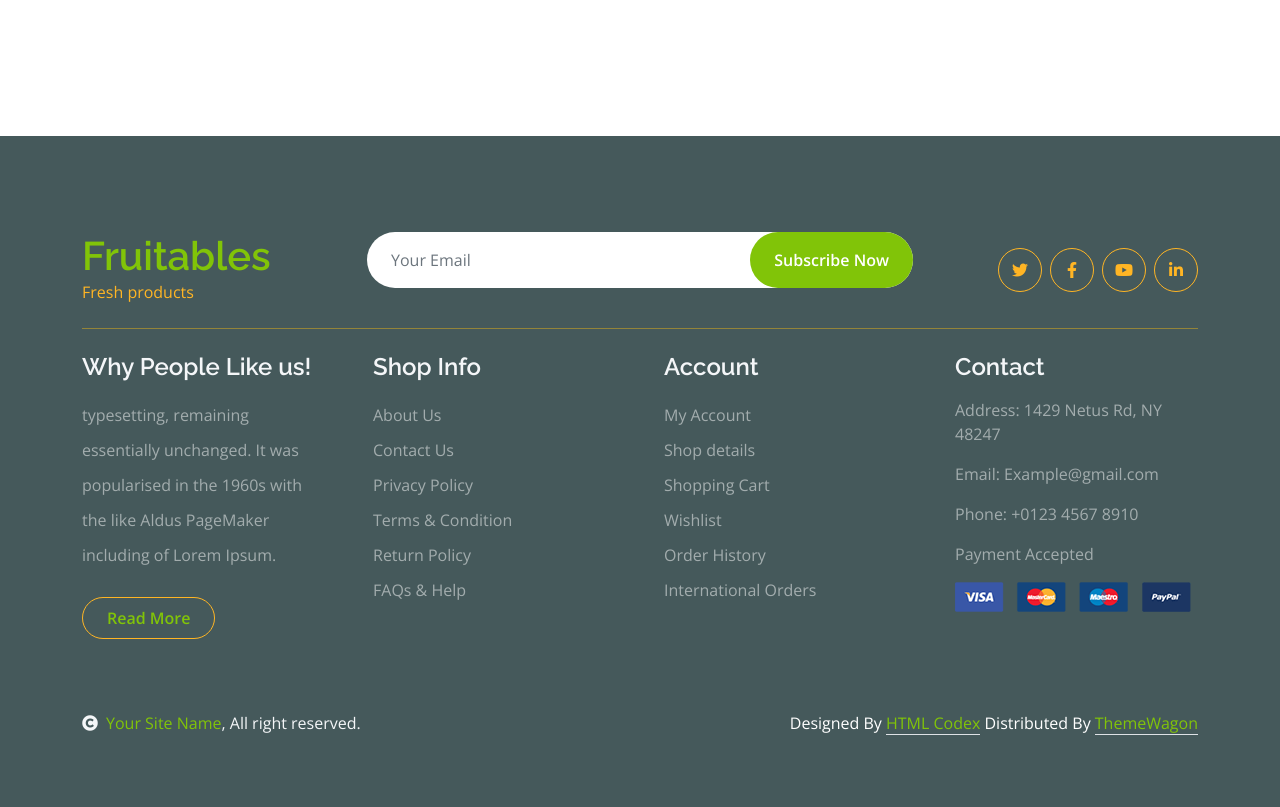
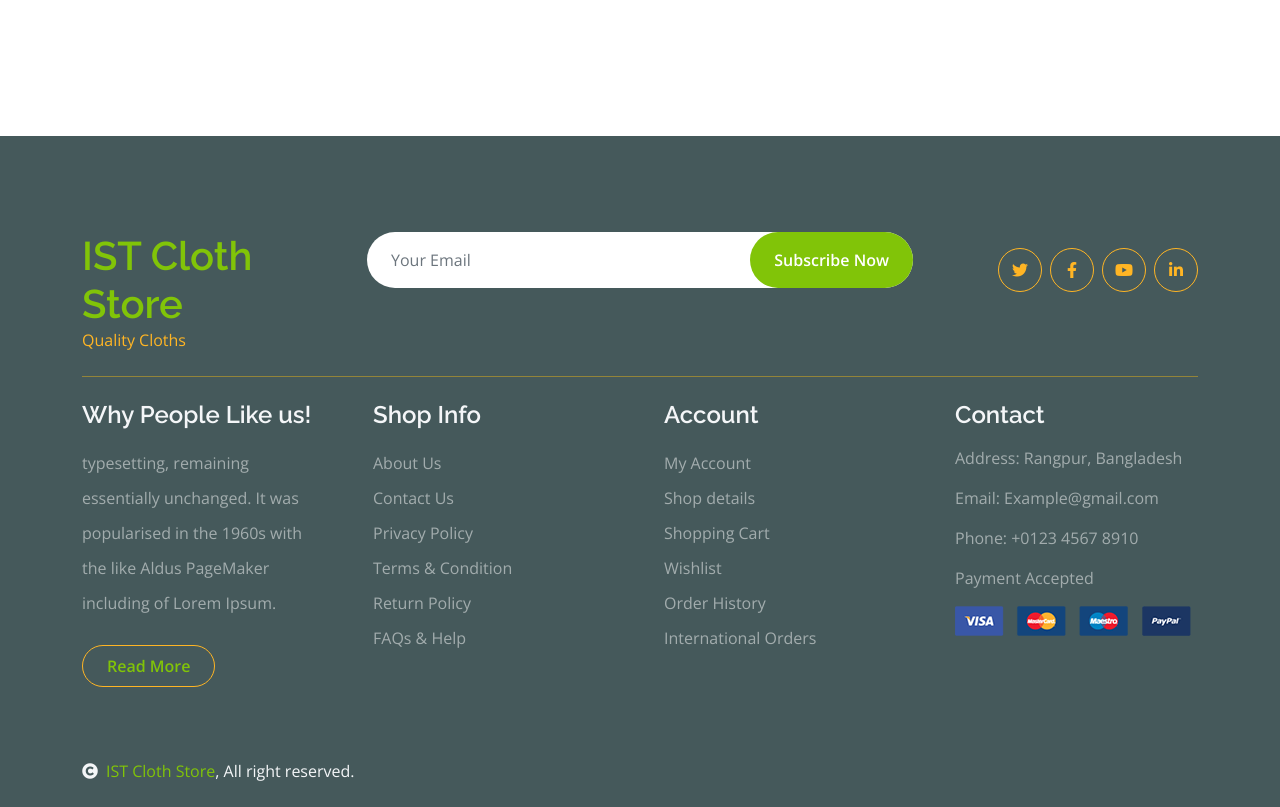
Before and after one commit to schnehowebking/django-clothstore-mvt-project, a Django app: page /accounts/dashboard/ in a window 1280 px wide. Shown: the part 727-1534 px from the top of the page. Before the commit the page ends 1462 px from the top, so only its background shows below. Run offline with Django 5.2, Linux system fonts and the light colour scheme; a user stored in the database is signed in; data comes from the database, SQL or seed files in the repository; some libraries are stand-ins or nearby versions.

Commit message:
code added

```diff
--- a/core/templates/base.html
+++ b/core/templates/base.html
@@ -118,8 +118,8 @@
                     <div class="row g-4">
                         <div class="col-lg-3">
                             <a href="#">
-                                <h1 class="text-primary mb-0">Fruitables</h1>
-                                <p class="text-secondary mb-0">Fresh products</p>
+                                <h1 class="text-primary mb-0">IST Cloth Store</h1>
+                                <p class="text-secondary mb-0">Quality Cloths</p>
                             </a>
                         </div>
                         <div class="col-lg-6">
@@ -172,7 +172,7 @@
                     <div class="col-lg-3 col-md-6">
                         <div class="footer-item">
                             <h4 class="text-light mb-3">Contact</h4>
-                            <p>Address: 1429 Netus Rd, NY 48247</p>
+                            <p>Address: Rangpur, Bangladesh</p>
                             <p>Email: Example@gmail.com</p>
                             <p>Phone: +0123 4567 8910</p>
                             <p>Payment Accepted</p>
@@ -189,12 +189,9 @@
             <div class="container">
                 <div class="row">
                     <div class="col-md-6 text-center text-md-start mb-3 mb-md-0">
-                        <span class="text-light"><a href="#"><i class="fas fa-copyright text-light me-2"></i>Your Site Name</a>, All right reserved.</span>
+                        <span class="text-light"><a href="#"><i class="fas fa-copyright text-light me-2"></i>IST Cloth Store</a>, All right reserved.</span>
                     </div>
-                    <div class="col-md-6 my-auto text-center text-md-end text-white">
 
-                        Designed By <a class="border-bottom" href="https://htmlcodex.com">HTML Codex</a> Distributed By <a class="border-bottom" href="https://themewagon.com">ThemeWagon</a>
-                    </div>
                 </div>
             </div>
         </div>
```
